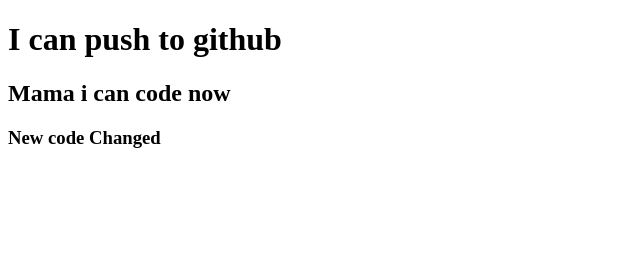
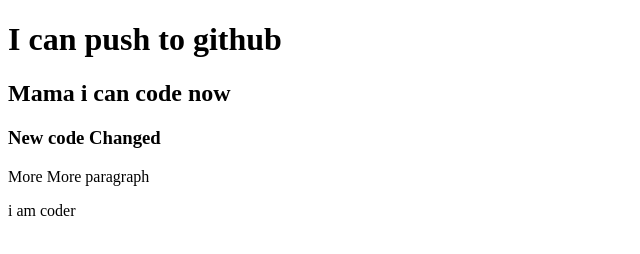
Before and after one commit to SamimulIslamShahed/my-2nd-repo, a plain HTML site: page index.html in a window 1280 px wide. Shown: the whole page, without its empty margins (0-640 px from the left). Drawn offline with Linux system fonts and the light colour scheme.

Commit message:
styles added

```diff
--- a/index.html
+++ b/index.html
@@ -5,10 +5,13 @@
     <meta http-equiv="X-UA-Compatible" content="IE=edge">
     <meta name="viewport" content="width=device-width, initial-scale=1.0">
     <title>My 2nd Repo</title>
+    <link rel="syle.css" href="style.css">
 </head>
 <body>
     <h1>I can push to github</h1>
     <h2>Mama i can code now</h2>
     <h3>New code Changed</h3>
+    <p>More More paragraph</p>
+    <P>i am coder</P>
 </body>
 </html>
--- /dev/null
+++ b/style.css
@@ -0,0 +1,3 @@
+p{
+    color: #000;
+}
```
